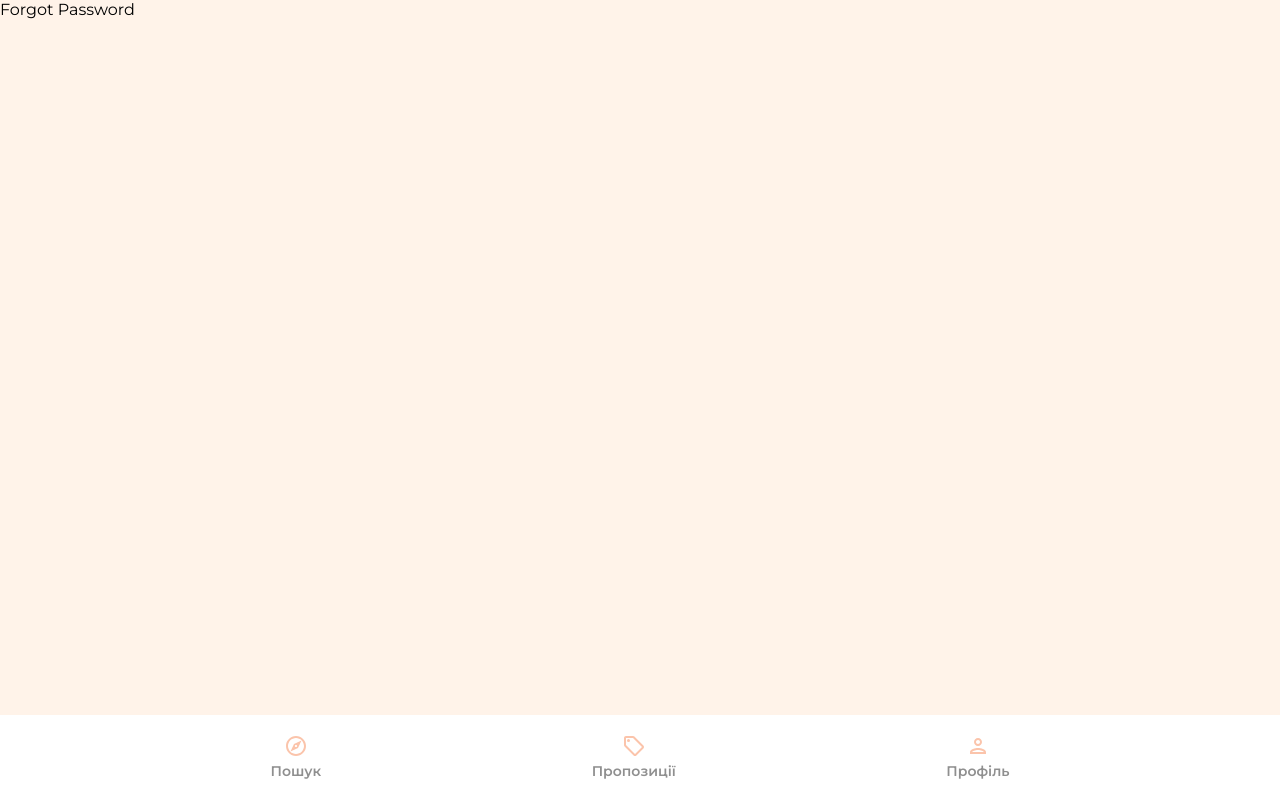
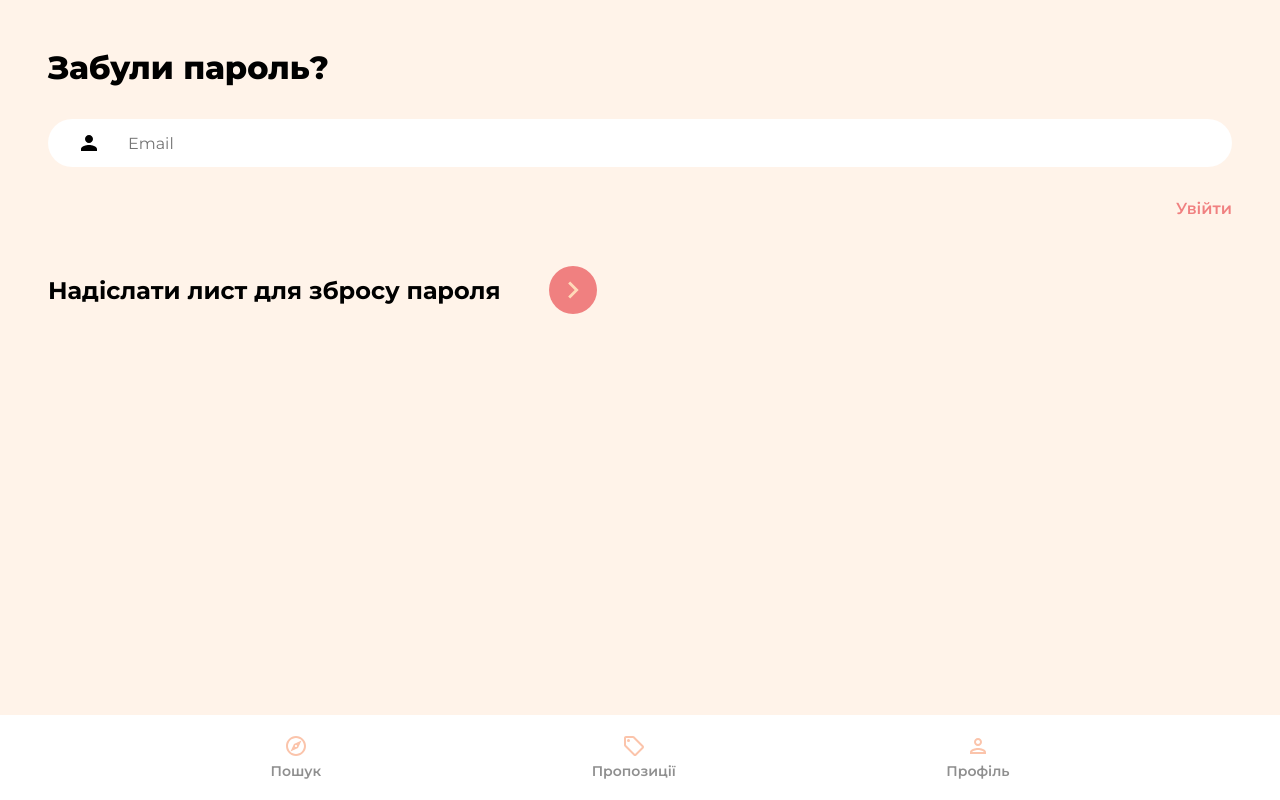
Before and after one commit to Nevskayad/real-estate, a React (Create React App) app: page /forgot-password in a window 1280 px wide. Built offline with nearby package versions, Linux system fonts and the light colour scheme.

Commit message:
Implementing Forgot password

```diff
--- a/src/pages/ForgotPassword.jsx
+++ b/src/pages/ForgotPassword.jsx
@@ -1,5 +1,54 @@
+import { useState } from 'react';
+import { Link } from 'react-router-dom';
+import { getAuth, sendPasswordResetEmail } from 'firebase/auth';
+import { toast } from 'react-toastify';
+import { ReactComponent as ArrowRightIcon } from '../assets/svg/arrow.svg';
+
 function ForgotPassword() {
-  return <div>Forgot Password</div>;
+  const [email, setEmail] = useState('');
+
+  const onChange = (e) => setEmail(e.target.value);
+
+  const onSubmit = async (e) => {
+    e.preventDefault();
+    try {
+      const auth = getAuth();
+      await sendPasswordResetEmail(auth, email);
+      toast.success('Лист відправлено');
+    } catch (error) {
+      toast.error('Не вдалося надіслати');
+    }
+  };
+  return (
+    <div className="pageContainer">
+      <header>
+        <p className="pageHeader">Забули пароль?</p>
+      </header>
+
+      <main>
+        <form onSubmit={onSubmit}>
+          <input
+            type="email"
+            className="emailInput"
+            placeholder="Email"
+            id="email"
+            value={email}
+            onChange={onChange}
+          />
+          <Link className="forgotPasswordLink" to="/sign-in">
+            Увійти
+          </Link>
+
+          <div className="signInBar">
+            <div className="signInText">Надіслати лист для збросу пароля</div>
+            <button className="signInButton">
+              <ArrowRightIcon width="34px" height="34px" fill="#ffdab9" />
+            </button>
+          </div>
+        </form>
+      </main>
+    </div>
+  );
 }
 
 export default ForgotPassword;
--- a/src/pages/SignIn.jsx
+++ b/src/pages/SignIn.jsx
@@ -2,7 +2,7 @@
 import { toast } from 'react-toastify';
 import { Link, useNavigate } from 'react-router-dom';
 import { getAuth, signInWithEmailAndPassword } from 'firebase/auth';
-import { ReactComponent as ArrowRightIcon } from '../assets/svg/keyboardArrowRightIcon.svg';
+import { ReactComponent as ArrowRightIcon } from '../assets/svg/arrow.svg';
 import visibility from '../assets/svg/visibility.svg';
 
 function SignIn() {
--- a/src/pages/SignUp.jsx
+++ b/src/pages/SignUp.jsx
@@ -9,7 +9,7 @@
 } from 'firebase/auth';
 import { setDoc, doc, serverTimestamp } from 'firebase/firestore';
 import { db } from '../firebase.config';
-import { ReactComponent as ArrowRightIcon } from '../assets/svg/keyboardArrowRightIcon.svg';
+import { ReactComponent as ArrowRightIcon } from '../assets/svg/arrow.svg';
 import visibility from '../assets/svg/visibility.svg';
 
 function SignUp() {
```
Also changed, not shown: src/assets/svg/arrow.svg (renamed from src/assets/svg/keyboardArrowRightIcon.svg).
